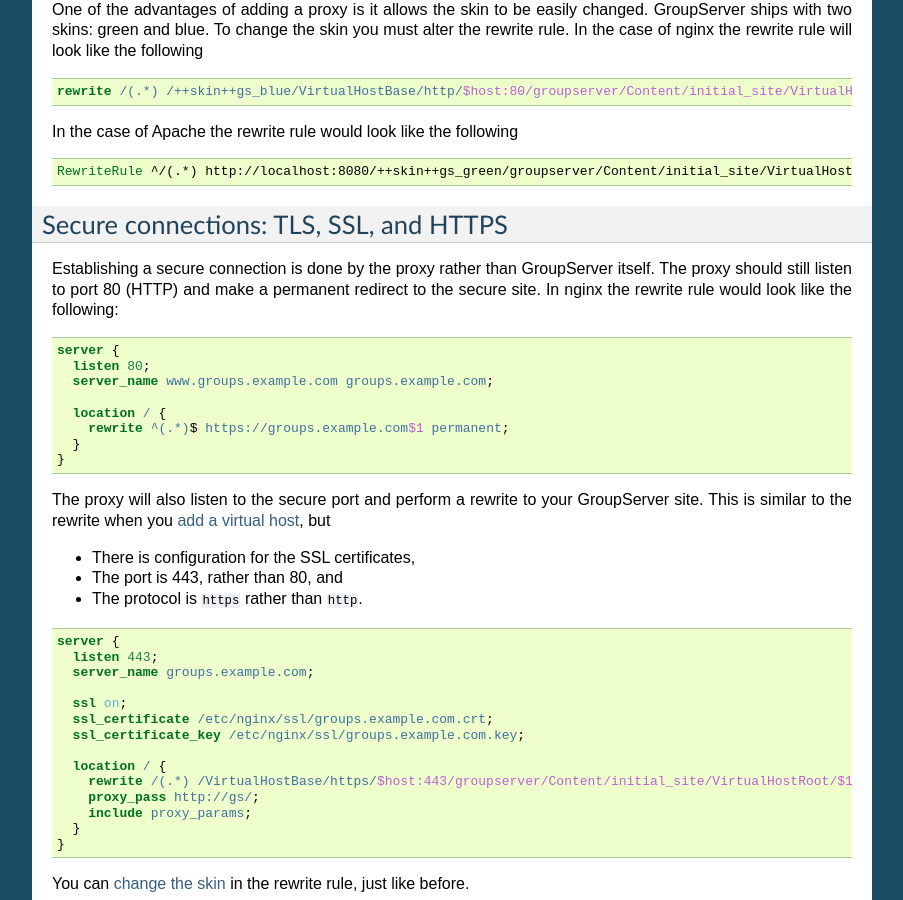
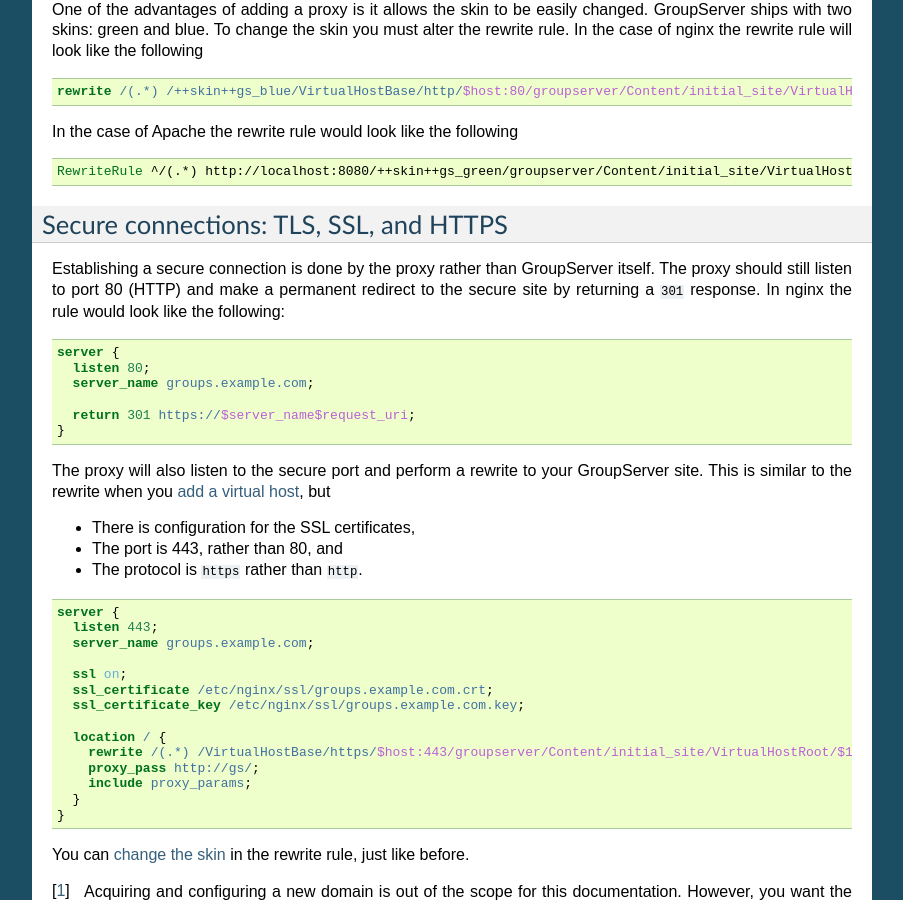
Before and after one commit to groupserver/buildout, a Sphinx documentation site: the page built from docs/proxy-configure.rst, in a window 1280 px wide and 900 px high, scrolled down 3012 px. Shown: the whole window, without its empty margins (198-1101 px from the left). Built offline with Sphinx 7.4.7, drawn with Linux system fonts in a browser that asks for light colours.

Commit message:
Making a 301, rather than performing a rewrite. Thanks, Eugene. <http://groupserver.org/r/post/zSU2SGIm9e3VEUtdCksHD>

```diff
--- a/docs/proxy-configure.rst
+++ b/docs/proxy-configure.rst
@@ -212,18 +212,17 @@
 
 Establishing a secure connection is done by the proxy rather than
 GroupServer itself. The proxy should still listen to port 80
-(HTTP) and make a permanent redirect to the secure site. In nginx
-the rewrite rule would look like the following:
+(HTTP) and make a permanent redirect to the secure site by
+returning a ``301`` response. In nginx the rule would look like
+the following:
 
 .. code-block:: nginx
 
   server {
     listen 80;
-    server_name www.groups.example.com groups.example.com;
+    server_name groups.example.com;
 
-    location / {
-      rewrite ^(.*)$ https://groups.example.com$1 permanent;
-    }
+    return 301 https://$server_name$request_uri;
   }
 
 The proxy will also listen to the secure port and perform a
```
